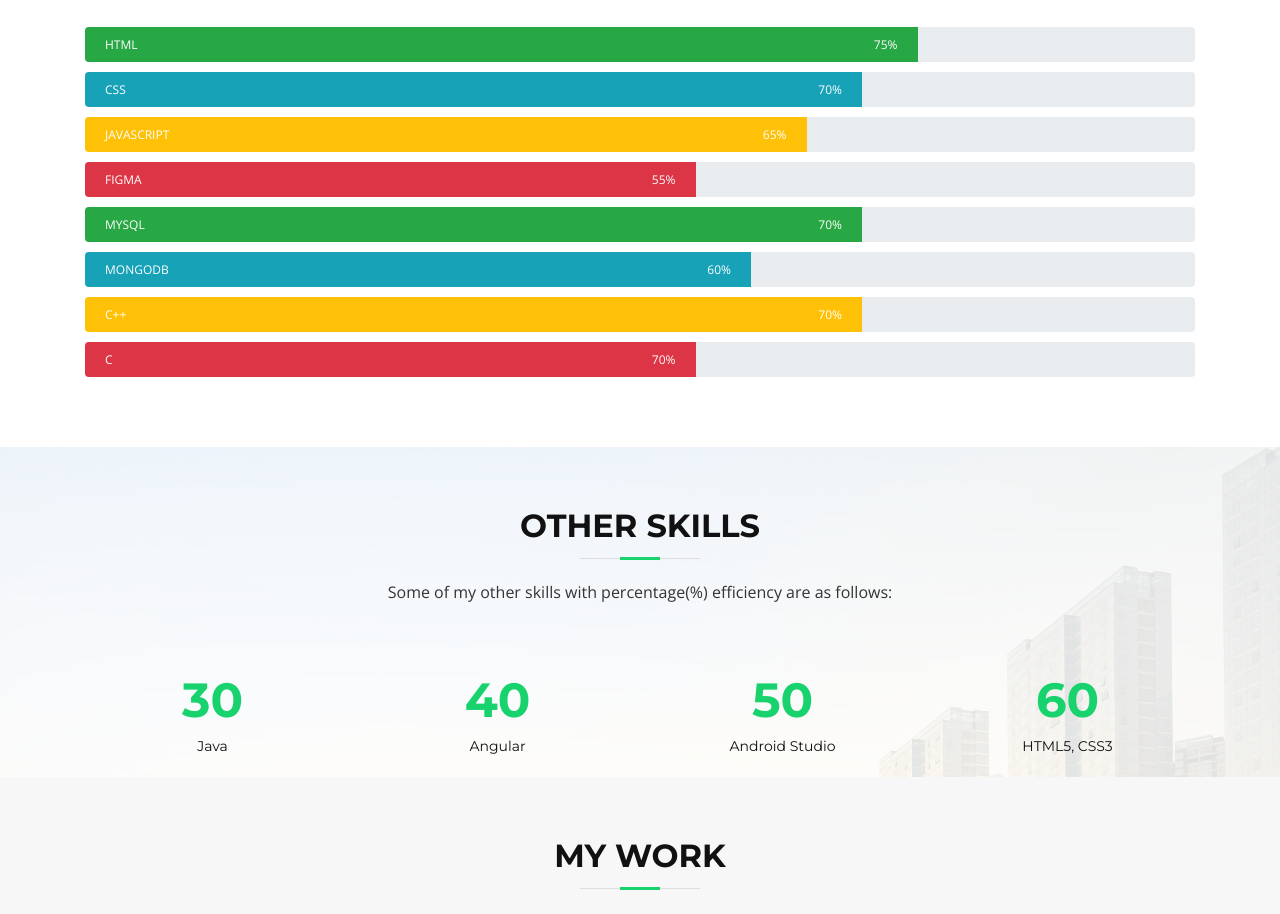
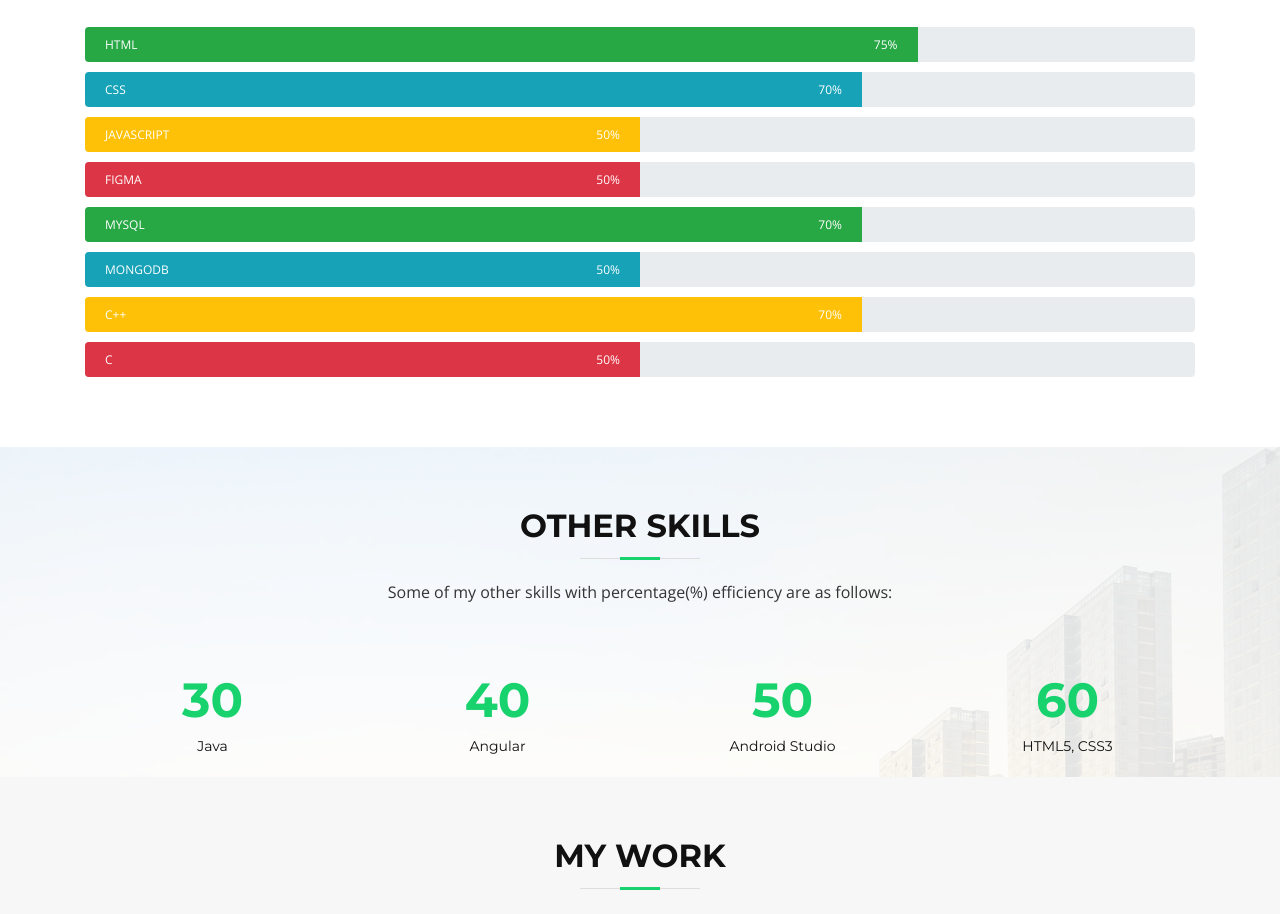
Before and after one commit to Sayali1706/Sayali_portfolio, a plain HTML site: page index.html in a window 1280 px wide. Shown: the part 2689-3603 px from the top of the page. Drawn offline with nearby package versions, Linux system fonts and the light colour scheme; files whose address does not match are found by name.

Commit message:
Update index.html

```diff
--- a/index.html
+++ b/index.html
@@ -318,14 +318,14 @@
           </div>
 
           <div class="progress">
-            <div class="progress-bar bg-warning" role="progressbar" aria-valuenow="65" aria-valuemin="0" aria-valuemax="100">
-              <span class="skill">JavaScript <i class="val">65%</i></span>
+            <div class="progress-bar bg-warning" role="progressbar" aria-valuenow="50" aria-valuemin="0" aria-valuemax="100">
+              <span class="skill">JavaScript <i class="val">50%</i></span>
             </div>
           </div>
 
           <div class="progress">
-            <div class="progress-bar bg-danger" role="progressbar" aria-valuenow="55" aria-valuemin="0" aria-valuemax="100">
-              <span class="skill">Figma <i class="val">55%</i></span>
+            <div class="progress-bar bg-danger" role="progressbar" aria-valuenow="50" aria-valuemin="0" aria-valuemax="100">
+              <span class="skill">Figma <i class="val">50%</i></span>
             </div>
           </div>
 
@@ -336,8 +336,8 @@
           </div>
 
           <div class="progress">
-            <div class="progress-bar bg-info" role="progressbar" aria-valuenow="60" aria-valuemin="0" aria-valuemax="100">
-              <span class="skill">Mongodb <i class="val">60%</i></span>
+            <div class="progress-bar bg-info" role="progressbar" aria-valuenow="50" aria-valuemin="0" aria-valuemax="100">
+              <span class="skill">Mongodb <i class="val">50%</i></span>
             </div>
           </div>
 
@@ -348,8 +348,8 @@
           </div>
 
           <div class="progress">
-            <div class="progress-bar bg-danger" role="progressbar" aria-valuenow="55" aria-valuemin="0" aria-valuemax="100">
-              <span class="skill">C <i class="val">70%</i></span>
+            <div class="progress-bar bg-danger" role="progressbar" aria-valuenow="50" aria-valuemin="0" aria-valuemax="100">
+              <span class="skill">C <i class="val">50%</i></span>
             </div>
           </div>
 
```
